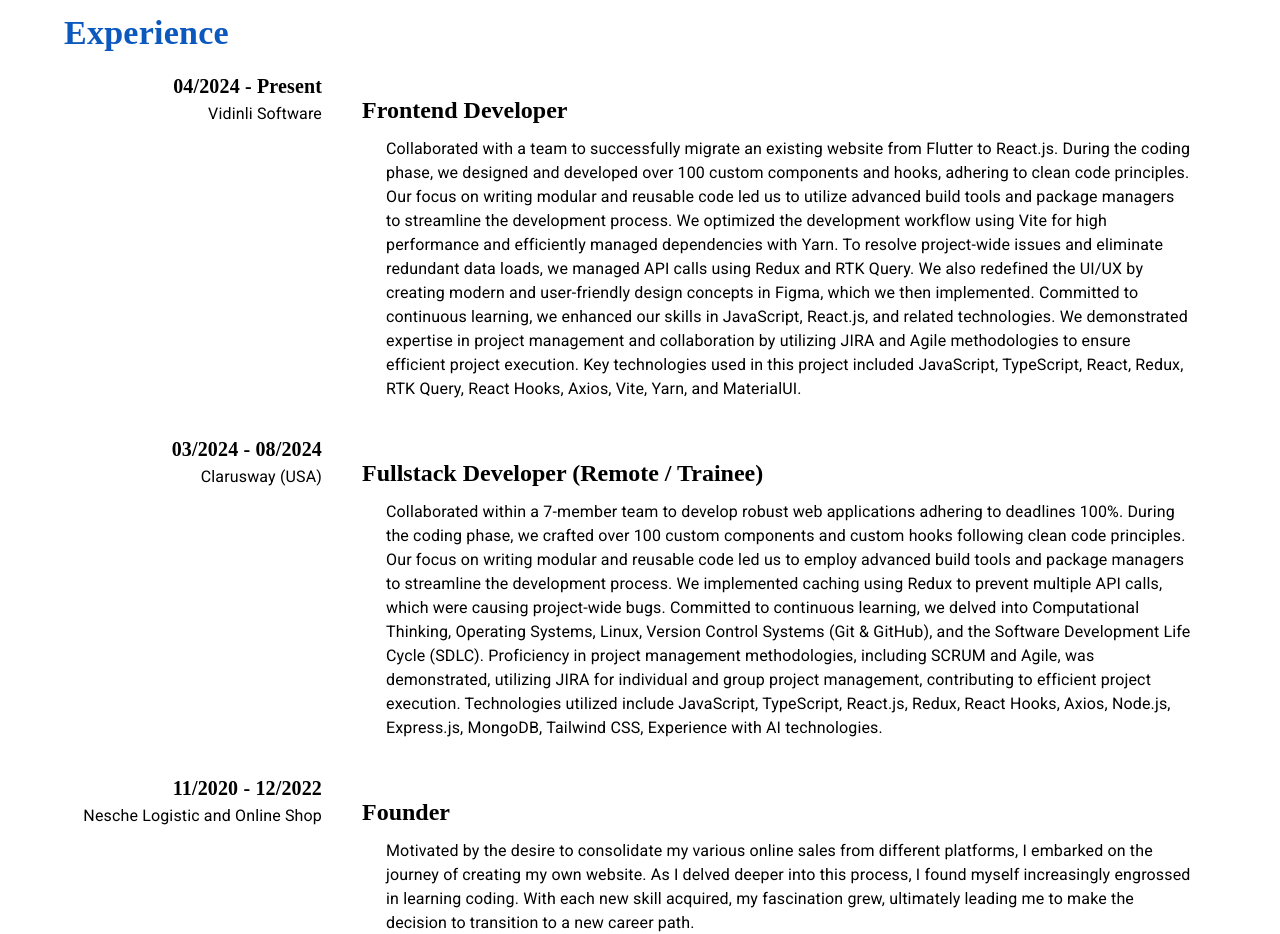
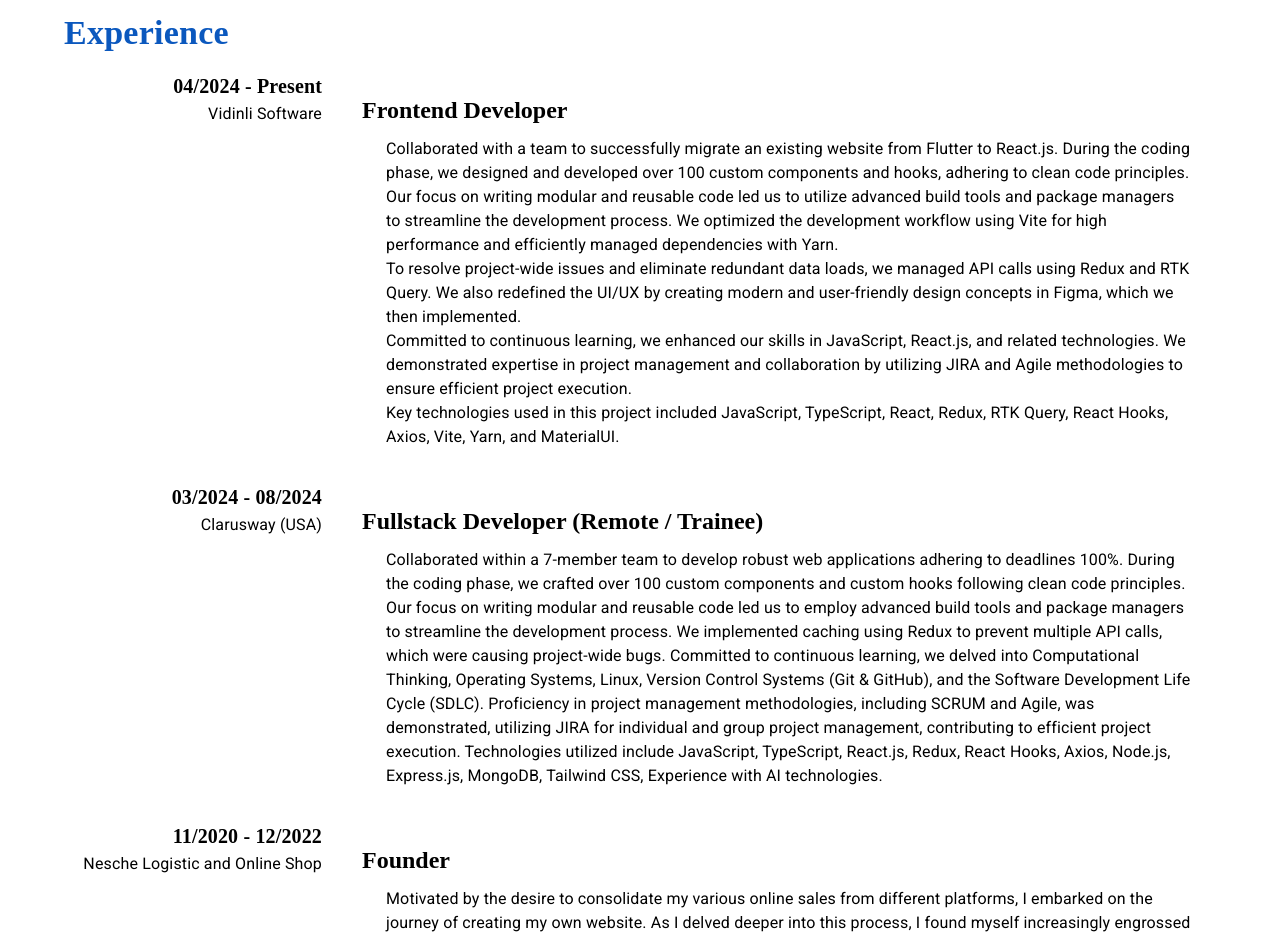
Before and after one commit to cihanbagriyanik/cihanbag, a React (Vite) app: page / in a window 1280 px wide. Shown: the part 1620-2554 px from the top of the page. Built offline with nearby package versions, Linux system fonts and the light colour scheme; a web font is replaced by a local one.

Commit message:
data update fix

```diff
--- a/src/helper/data.jsx
+++ b/src/helper/data.jsx
@@ -424,8 +424,36 @@ export const experinceData = [
     date: "04/2024 - Present",
     company: "Vidinli Software",
     title: "Frontend Developer",
-    description:
-      "Collaborated with a team to successfully migrate an existing website from Flutter to React.js. During the coding phase, we designed and developed over 100 custom components and hooks, adhering to clean code principles. Our focus on writing modular and reusable code led us to utilize advanced build tools and package managers to streamline the development process. We optimized the development workflow using Vite for high performance and efficiently managed dependencies with Yarn. \n To resolve project-wide issues and eliminate redundant data loads, we managed API calls using Redux and RTK Query. We also redefined the UI/UX by creating modern and user-friendly design concepts in Figma, which we then implemented. \n Committed to continuous learning, we enhanced our skills in JavaScript, React.js, and related technologies. We demonstrated expertise in project management and collaboration by utilizing JIRA and Agile methodologies to ensure efficient project execution. \n Key technologies used in this project included JavaScript, TypeScript, React, Redux, RTK Query, React Hooks, Axios, Vite, Yarn, and MaterialUI.",
+    description: (
+      <>
+        <p>
+          Collaborated with a team to successfully migrate an existing website
+          from Flutter to React.js. During the coding phase, we designed and
+          developed over 100 custom components and hooks, adhering to clean code
+          principles. Our focus on writing modular and reusable code led us to
+          utilize advanced build tools and package managers to streamline the
+          development process. We optimized the development workflow using Vite
+          for high performance and efficiently managed dependencies with Yarn.
+        </p>
+        <p>
+          To resolve project-wide issues and eliminate redundant data loads, we
+          managed API calls using Redux and RTK Query. We also redefined the
+          UI/UX by creating modern and user-friendly design concepts in Figma,
+          which we then implemented.
+        </p>
+        <p>
+          Committed to continuous learning, we enhanced our skills in
+          JavaScript, React.js, and related technologies. We demonstrated
+          expertise in project management and collaboration by utilizing JIRA
+          and Agile methodologies to ensure efficient project execution.
+        </p>
+        <p>
+          Key technologies used in this project included JavaScript, TypeScript,
+          React, Redux, RTK Query, React Hooks, Axios, Vite, Yarn, and
+          MaterialUI.
+        </p>
+      </>
+    ),
   },
   {
     id: 4,
```
